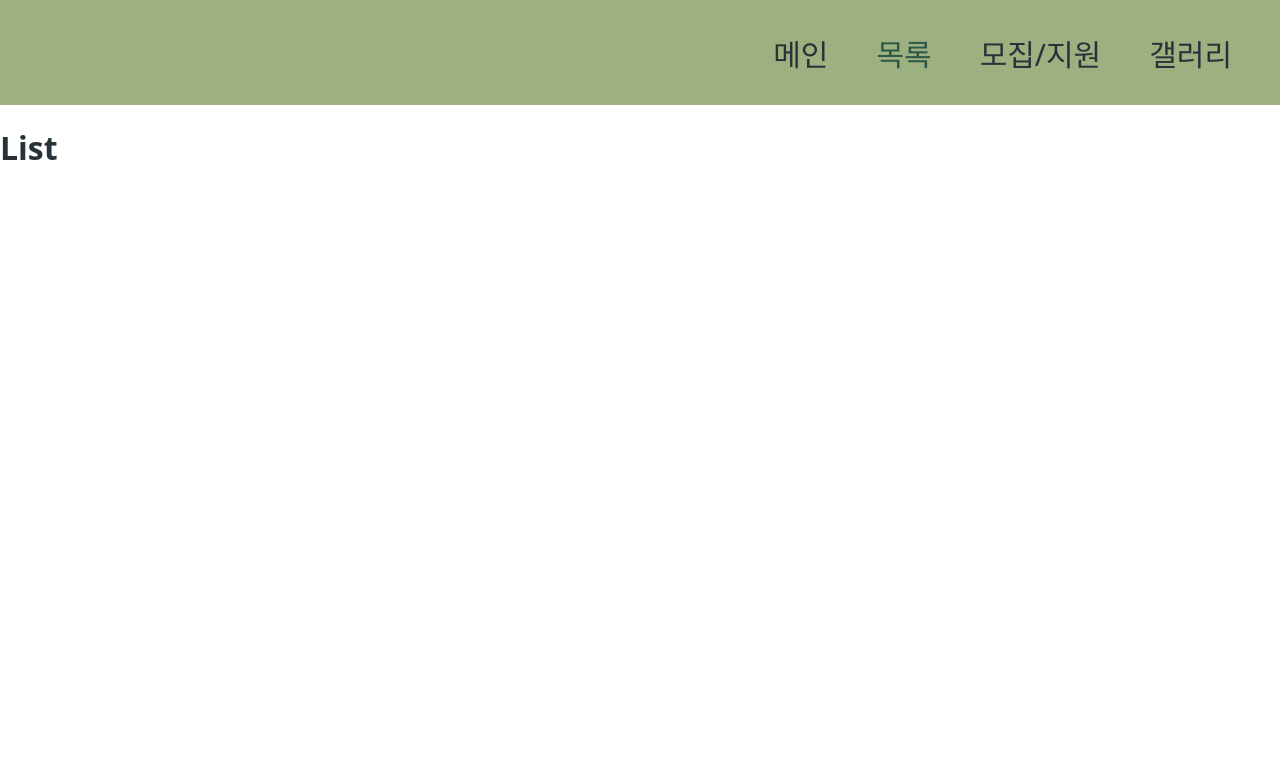
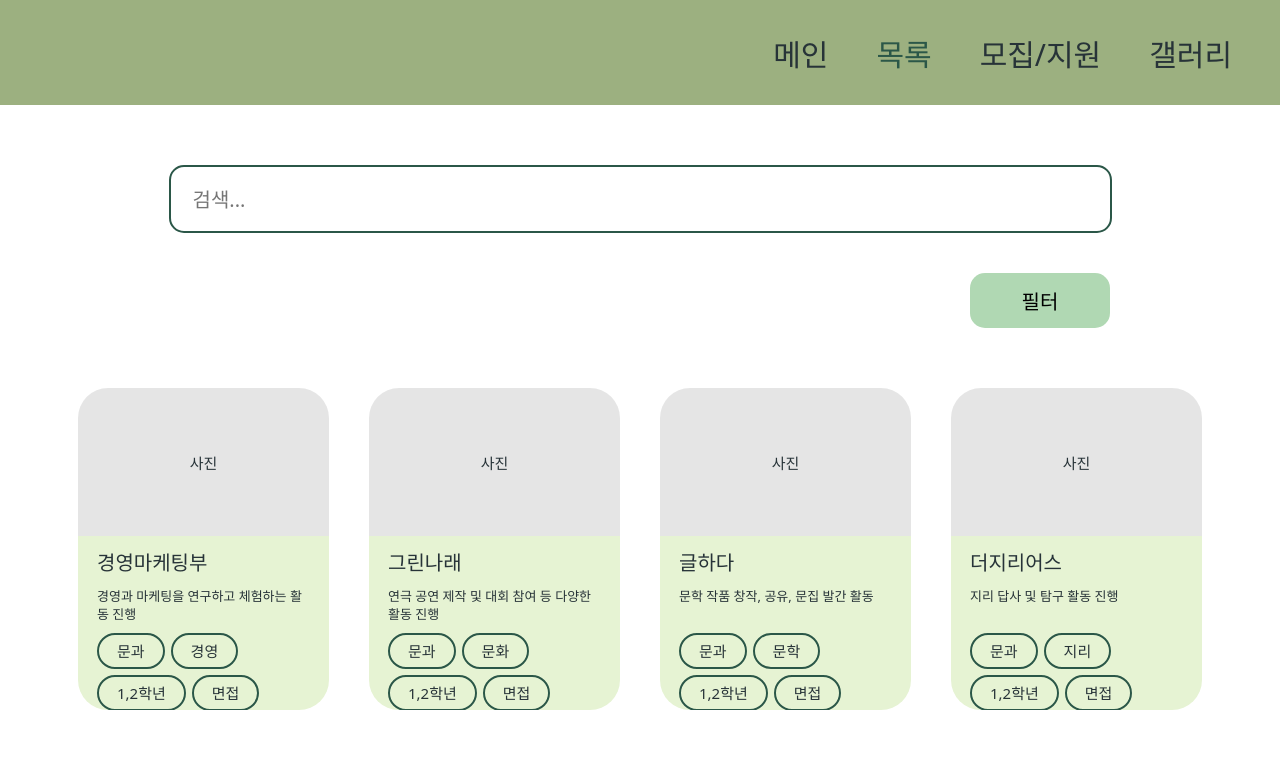
Before and after one commit to 5-summer/club-introduction, a React (Vite) app: page /list in a window 1280 px wide. Shown: the top 768 px of the page. Built offline with nearby package versions, Linux system fonts and the light colour scheme.

Commit message:
목록 페이지 구현

```diff
--- a/src/pages/List.jsx
+++ b/src/pages/List.jsx
@@ -1,5 +1,447 @@
-function List() {
-  return <h1>List</h1>
+import { useState } from "react";
+import styled from "styled-components";
+import Filter from "../components/Filter";
+
+const Container = styled.div`
+  width: 100%;
+  display: flex;
+  flex-direction: column;
+  align-items: center;
+  padding-top: 60px;
+`;
+
+const SearchBox = styled.div`
+  width: 943px;
+  height: 68px;
+  border: 2px solid #2b5748;
+  border-radius: 15px;
+
+  display: flex;
+  align-items: center;
+  padding: 0 20px;
+`;
+
+const SearchInput = styled.input`
+  width: 100%;
+  border: none;
+  outline: none;
+  font-size: 20px;
+`;
+
+const FilterButton = styled.button`
+  width: 140px;
+  height: 55px;
+
+  margin-top: 40px;
+  margin-left: 800px;
+
+  background: #b0d8b3;
+  border: none;
+  border-radius: 15px;
+
+  font-size: 20px;
+  cursor: pointer;
+`;
+
+const CardArea = styled.div`
+  width: 1124px;
+  margin-top: 60px;
+
+  display: flex;
+  flex-wrap: wrap;
+  gap: 58px 40px;
+`;
+
+const ClubCard = styled.div`
+  width: 251px;
+  height: 322px;
+
+  display: flex;
+  flex-direction: column;
+`;
+
+const ImageBox = styled.div`
+  width: 251px;
+  height: 148px;
+
+  background: rgba(0,0,0,0.1);
+  border-radius: 30px 30px 0 0;
+
+  display: flex;
+  align-items: center;
+  justify-content: center;
+
+  font-size: 15px;
+`;
+
+const InfoBox = styled.div`
+  width: 251px;
+  height: 174px;
+
+  background: #e6f3d3;
+  border-radius: 0 0 30px 30px;
+
+  padding: 11px 19px;
+  box-sizing: border-box;
+
+  overflow: hidden;
+
+  h3 {
+    margin: 0 0 11px 0;
+    font-size: 20px;
+    font-weight: 500;
+  }
+
+  p {
+    margin: 0 0 10px 0;
+    font-size: 13px;
+    line-height: 18px;
+
+    height: 36px;
+  }
+`;
+
+const TagArea = styled.div`
+  display: flex;
+  gap: 6px;
+  flex-wrap: wrap;
+`;
+
+const Tag = styled.span`
+  border: 2px solid #2b5748;
+  border-radius: 30px;
+
+  padding: 7px 18px;
+
+  font-size: 15px;
+  line-height: 18px;
+
+  background: #e6f3d3;
+
+  display: flex;
+  align-items: center;
+  justify-content: center;
+
+  white-space: nowrap;
+`;
+
+
+const clubs = [
+  {
+    name:"경영마케팅부",
+    category:["문과"],
+    detail:["경영"],
+    grade:["1,2학년"],
+    interview:true,
+    description:"경영과 마케팅을 연구하고 체험하는 활동 진행"
+  },
+  {
+    name:"그린나래",
+    category:["문과"],
+    detail:["문화"],
+    grade:["1,2학년"],
+    interview:true,
+    description:"연극 공연 제작 및 대회 참여 등 다양한 활동 진행"
+  },
+  {
+    name:"글하다",
+    category:["문과"],
+    detail:["문학"],
+    grade:["1,2학년"],
+    interview:true,
+    description:"문학 작품 창작, 공유, 문집 발간 활동"
+  },
+  {
+    name:"더지리어스",
+    category:["문과"],
+    detail:["지리"],
+    grade:["1,2학년"],
+    interview:true,
+    description:"지리 답사 및 탐구 활동 진행"
+  },
+  {
+    name:"또래상담아미티",
+    category:["문과"],
+    detail:["보건"],
+    grade:["1,2학년"],
+    interview:true,
+    description:"또래상담 및 학교폭력 예방 활동"
+  },
+  {
+    name:"라이온즈",
+    category:["문과"],
+    detail:["체육"],
+    grade:["1,2학년"],
+    interview:true,
+    description:"축구 기량 향상 및 스포츠 활동"
+  },
+  {
+    name:"로그인",
+    category:["이과"],
+    detail:["IT"],
+    grade:["1,2학년"],
+    interview:true,
+    description:"인공지능, 소프트웨어, IoT 관련 활동"
+  },
+  {
+    name:"르베르",
+    category:["문과"],
+    detail:["패션"],
+    grade:["1,2학년"],
+    interview:true,
+    description:"패션 디자인 관련 이론 및 실습"
+  },
+  {
+    name:"리더의챌린지",
+    category:["문과"],
+    detail:["리더십"],
+    grade:["1,2학년"],
+    interview:true,
+    description:"리더십 관련 활동"
+  },
+  {
+    name:"문화공감",
+    category:["문과"],
+    detail:["사회"],
+    grade:["1,2학년"],
+    interview:true,
+    description:"사회 현상 분석 및 가치 공유 활동"
+  },
+  {
+    name:"바이오스",
+    category:["이과"],
+    detail:["생명"],
+    grade:["1,2학년"],
+    interview:true,
+    description:"생명과학 연구 및 환경 활동"
+  },
+  {
+    name:"방송반",
+    category:["문과"],
+    detail:["방송"],
+    grade:["1,2학년"],
+    interview:true,
+    description:"학교 행사 및 음악 방송 활동"
+  },
+  {
+    name:"배드민턴",
+    category:["문과"],
+    detail:["체육"],
+    grade:["1,2학년"],
+    interview:true,
+    description:"배드민턴 훈련 및 대회 참가"
+  },
+  {
+    name:"수학사랑",
+    category:["이과"],
+    detail:["수학"],
+    grade:["1,2학년"],
+    interview:true,
+    description:"수학 심화 탐구 및 프로그램 탐구"
+  },
+  {
+    name:"아고라",
+    category:["문과"],
+    detail:["토론"],
+    grade:["1,2학년"],
+    interview:true,
+    description:"시사 문제 토론 및 독서 활동"
+  },
+  {
+    name:"알키미아",
+    category:["이과"],
+    detail:["과학"],
+    grade:["1,2학년"],
+    interview:true,
+    description:"화학 실험 및 과학 연구 활동"
+  },
+  {
+    name:"오페니언",
+    category:["문과"],
+    detail:["인문"],
+    grade:["1,2학년"],
+    interview:true,
+    description:"독서 토론 및 인문학 활동"
+  },
+  {
+    name:"지오네틱스",
+    category:["이과"],
+    detail:["과학"],
+    grade:["1,2학년"],
+    interview:true,
+    description:"지구과학 탐구 활동"
+  },
+  {
+    name:"종이 위 과학",
+    category:["이과"],
+    detail:["과학"],
+    grade:["1,2학년"],
+    interview:true,
+    description:"과학 독서 및 탐구 활동"
+  },
+  {
+    name:"진로길찾기",
+    category:["문과","이과"],
+    detail:["진로"],
+    grade:["1,2학년"],
+    interview:true,
+    description:"진로 탐색 및 대학 정보 탐색"
+  },
+  {
+    name:"코딩클래스",
+    category:["이과"],
+    detail:["IT"],
+    grade:["1,2학년"],
+    interview:true,
+    description:"웹·앱 개발, 파이썬, 알고리즘 학습"
+  },
+  {
+    name:"실용무용댄스반",
+    category:["문과"],
+    detail:["예술"],
+    grade:["1,2학년"],
+    interview:true,
+    description:"다양한 스타일의 춤 공연 활동"
+  },
+  {
+    name:"팝송기타반",
+    category:["문과"],
+    detail:["음악"],
+    grade:["1,2학년"],
+    interview:true,
+    description:"기타 연주 및 공연 활동"
+  },
+  {
+    name:"프린시피아",
+    category:["이과"],
+    detail:["과학"],
+    grade:["1,2학년"],
+    interview:true,
+    description:"물리 관련 분야 탐구 활동"
+  },
+  {
+    name:"RCY",
+    category:["문과"],
+    detail:["봉사"],
+    grade:["1,2학년"],
+    interview:true,
+    description:"봉사활동 기획 및 운영"
+  },
+  {
+    name:"국제교류반",
+    category:["문과"],
+    detail:["국제"],
+    grade:["1,2학년"],
+    interview:true,
+    description:"외국 학교와 국제교류 활동"
+  },
+  {
+    name:"학교텃밭생태체험반",
+    category:["이과"],
+    detail:["생명"],
+    grade:["1,2학년"],
+    interview:false,
+    description:"씨앗 심기부터 수확까지 생태 체험"
+  }
+];
+
+
+function List(){
+
+  const [showFilter,setShowFilter] = useState(false);
+  const [search,setSearch] = useState("");
+
+  const filteredClubs = clubs.filter((club)=>{
+
+  const keyword = search
+    .replaceAll(" ","")
+    .toLowerCase();
+
+
+  const data = [
+    club.name,
+    club.description,
+    ...club.category,
+    ...club.detail,
+    ...club.grade,
+    club.interview ? "면접" : "비면접"
+  ]
+  .join("")
+  .replaceAll(" ","")
+  .toLowerCase();
+
+
+  return data.includes(keyword);
+
+});
+
+  return(
+    <Container>
+
+      <SearchBox>
+        <SearchInput
+          placeholder="검색..."
+          value={search}
+          onChange={(e)=>setSearch(e.target.value)}
+        />
+      </SearchBox>
+
+
+      <FilterButton onClick={()=>setShowFilter(true)}>
+        필터
+      </FilterButton>
+
+
+      <CardArea>
+
+        {filteredClubs.map((club)=>(
+          <ClubCard key={club.name}>
+
+            <ImageBox>
+              사진
+            </ImageBox>
+
+            <InfoBox>
+
+              <h3>{club.name}</h3>
+
+              <p>{club.description}</p>
+
+              <TagArea>
+                {club.category.map(x=>
+                  <Tag key={x}>{x}</Tag>
+                )}
+
+                {club.detail.map(x=>
+                  <Tag key={x}>{x}</Tag>
+                )}
+
+                {club.grade.map(x=>
+                  <Tag key={x}>{x}</Tag>
+                )}
+
+                <Tag>
+                  {club.interview ? "면접" : "비면접"}
+                </Tag>
+
+              </TagArea>
+
+            </InfoBox>
+
+          </ClubCard>
+        ))}
+
+      </CardArea>
+
+
+      {
+        showFilter &&
+        <Filter onClose={()=>setShowFilter(false)}/>
+      }
+
+
+    </Container>
+  )
 }
 
-export default List
+export default List;
```
